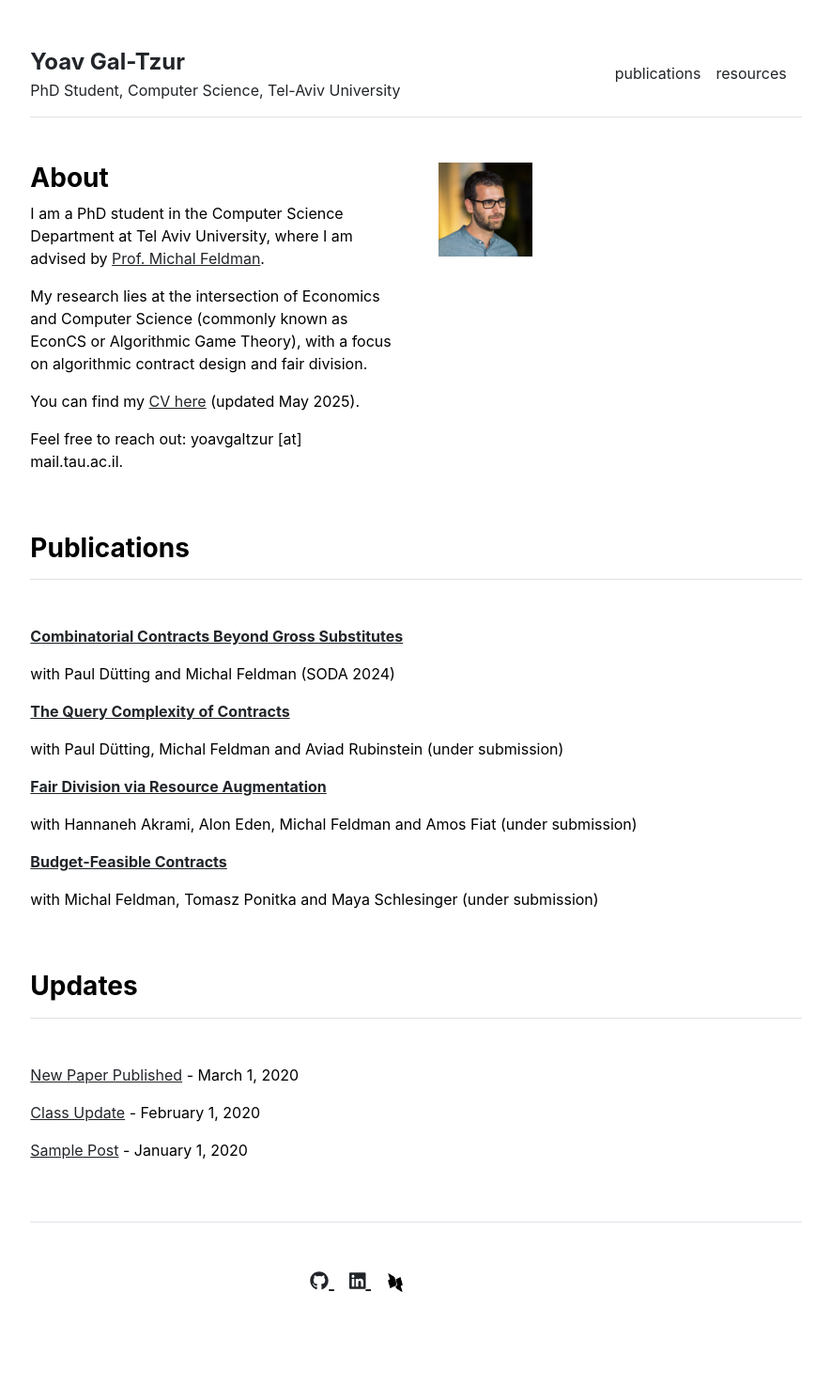
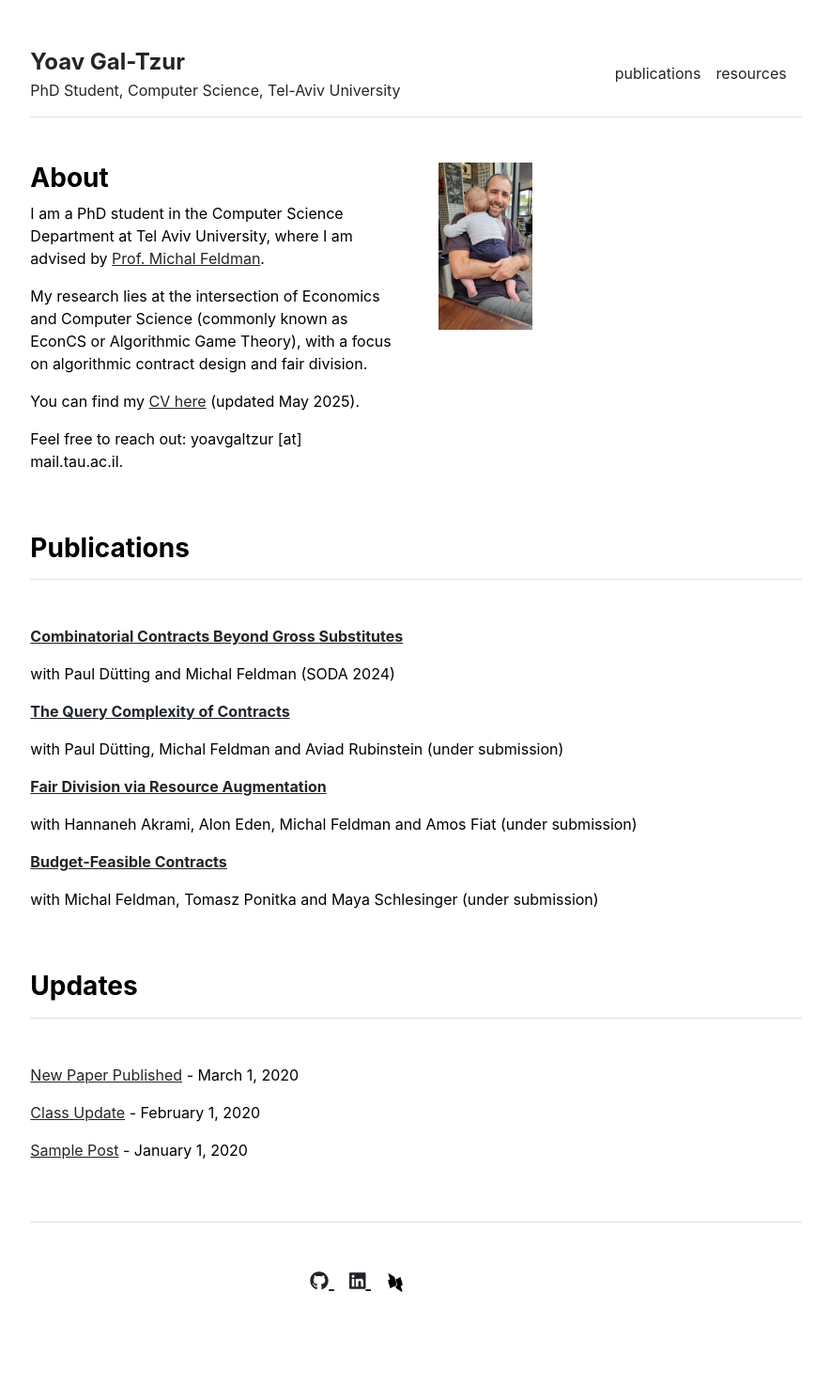
Before and after one commit to yoavGaltzur/yoavGaltzur.github.io, a Jekyll site: the page built from index.md, in a window 1280 px wide. Shown: the whole page at 94% size, without its empty margins (197-1082 px from the left). Built offline with Jekyll 4.4.1, drawn with Linux system fonts in a browser that asks for light colours.

Commit message:
Update home.html

```diff
--- a/_layouts/home.html
+++ b/_layouts/home.html
@@ -8,7 +8,7 @@ layout: default
     {{ content }}
   </div>
   <div class="col-md-6">
-    <img src="/assets/yoav_pic.jpeg" alt="Profile Pic" width="100">
+    <img src="/assets/yoav_pic_2.jpeg" alt="Profile Pic" width="100">
   </div>
 </div>
 
```
